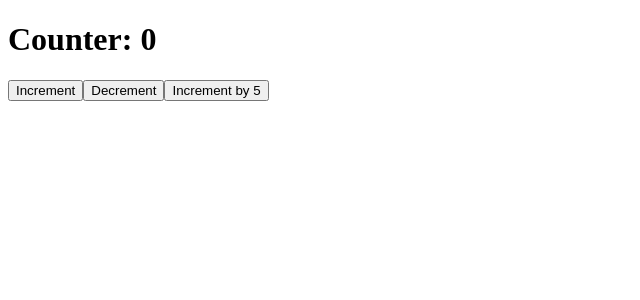
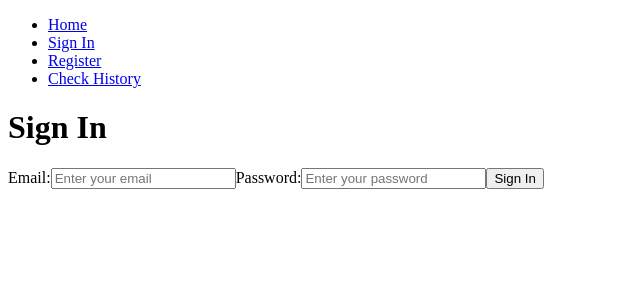
Before and after one commit to heshamelmasry77/RateMate-front-end, a React (Vite) app: page /signin in a window 1280 px wide. Shown: the top 300 px of the page, without its empty margins (0-640 px from the left). Built offline with nearby package versions, Linux system fonts and the light colour scheme.

Commit message:
add main routes

```diff
--- a/package.json
+++ b/package.json
@@ -17,7 +17,8 @@
     "@reduxjs/toolkit": "^2.2.7",
     "react": "^18.3.1",
     "react-dom": "^18.3.1",
-    "react-redux": "^9.1.2"
+    "react-redux": "^9.1.2",
+    "react-router-dom": "^6.26.2"
   },
   "devDependencies": {
     "@eslint/js": "^9.9.0",
--- a/src/App.jsx
+++ b/src/App.jsx
@@ -1,19 +1,23 @@
-import { useSelector, useDispatch } from "react-redux";
-import { increment, decrement, incrementByAmount } from "./store/counterSlice"; // Import actions
+import { BrowserRouter as Router, Route, Routes } from "react-router-dom";
+import HomePage from "./pages/HomePage";
+import SignIn from "./pages/SignIn";
+import Register from "./pages/Register";
+import CheckCurrencyHistory from "./pages/CheckCurrencyHistory";
+import Navbar from "./components/Navbar";
 
 function App() {
-  const count = useSelector((state) => state.counter.value); // Access the Redux state
-  const dispatch = useDispatch(); // Access dispatch to dispatch actions
-
   return (
-    <div className="App">
-      <h1>Counter: {count}</h1>
-      <button onClick={() => dispatch(increment())}>Increment</button>
-      <button onClick={() => dispatch(decrement())}>Decrement</button>
-      <button onClick={() => dispatch(incrementByAmount(5))}>
-        Increment by 5
-      </button>
-    </div>
+    <>
+      <Router>
+        <Navbar />
+        <Routes>
+          <Route path="/" element={<HomePage />} />
+          <Route path="/signin" element={<SignIn />} />
+          <Route path="/register" element={<Register />} />
+          <Route path="/history" element={<CheckCurrencyHistory />} />
+        </Routes>
+      </Router>
+    </>
   );
 }
 
--- /dev/null
+++ b/src/components/Navbar.jsx
@@ -0,0 +1,24 @@
+import { Link } from "react-router-dom";
+
+function Navbar() {
+  return (
+    <nav>
+      <ul>
+        <li>
+          <Link to="/">Home</Link>
+        </li>
+        <li>
+          <Link to="/signin">Sign In</Link>
+        </li>
+        <li>
+          <Link to="/register">Register</Link>
+        </li>
+        <li>
+          <Link to="/history">Check History</Link>
+        </li>
+      </ul>
+    </nav>
+  );
+}
+
+export default Navbar;
--- /dev/null
+++ b/src/pages/CheckCurrencyHistory.jsx
@@ -0,0 +1,10 @@
+function CheckCurrencyHistory() {
+  return (
+    <div>
+      <h1>Check Currency History</h1>
+      <p>View historical currency conversion data here.</p>
+    </div>
+  );
+}
+
+export default CheckCurrencyHistory;
--- /dev/null
+++ b/src/pages/HomePage.jsx
@@ -0,0 +1,10 @@
+function HomePage() {
+  return (
+    <div>
+      <h1>Welcome to RateMate</h1>
+      <p>Convert currencies and view history</p>
+    </div>
+  );
+}
+
+export default HomePage;
--- /dev/null
+++ b/src/pages/Register.jsx
@@ -0,0 +1,18 @@
+function Register() {
+  return (
+    <div>
+      <h1>Register</h1>
+      <form>
+        <label>Username:</label>
+        <input type="text" placeholder="Enter your username" />
+        <label>Email:</label>
+        <input type="email" placeholder="Enter your email" />
+        <label>Password:</label>
+        <input type="password" placeholder="Enter your password" />
+        <button type="submit">Register</button>
+      </form>
+    </div>
+  );
+}
+
+export default Register;
--- /dev/null
+++ b/src/pages/SignIn.jsx
@@ -0,0 +1,16 @@
+function SignIn() {
+  return (
+    <div>
+      <h1>Sign In</h1>
+      <form>
+        <label>Email:</label>
+        <input type="email" placeholder="Enter your email" />
+        <label>Password:</label>
+        <input type="password" placeholder="Enter your password" />
+        <button type="submit">Sign In</button>
+      </form>
+    </div>
+  );
+}
+
+export default SignIn;
```
Also changed, not shown: 1 other file (tests, documents, lock files or other folders).
